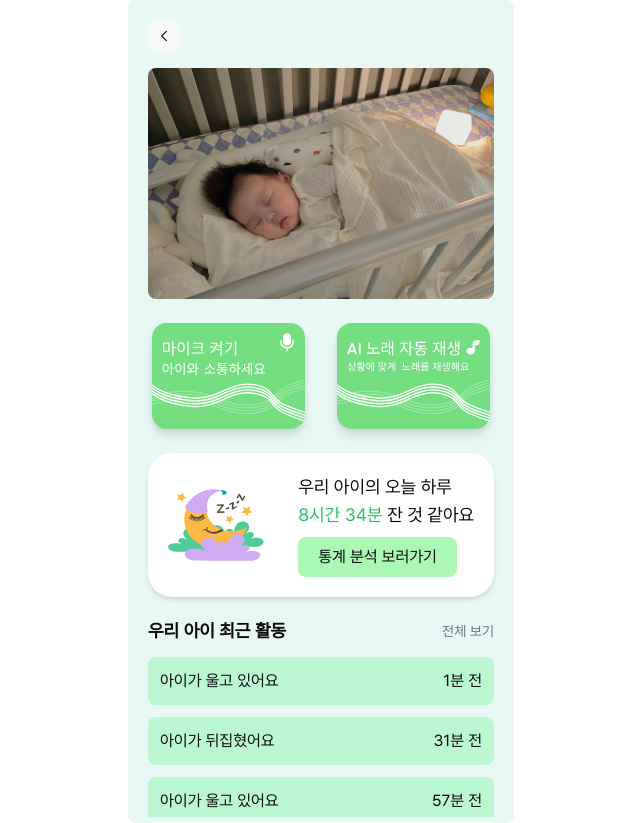
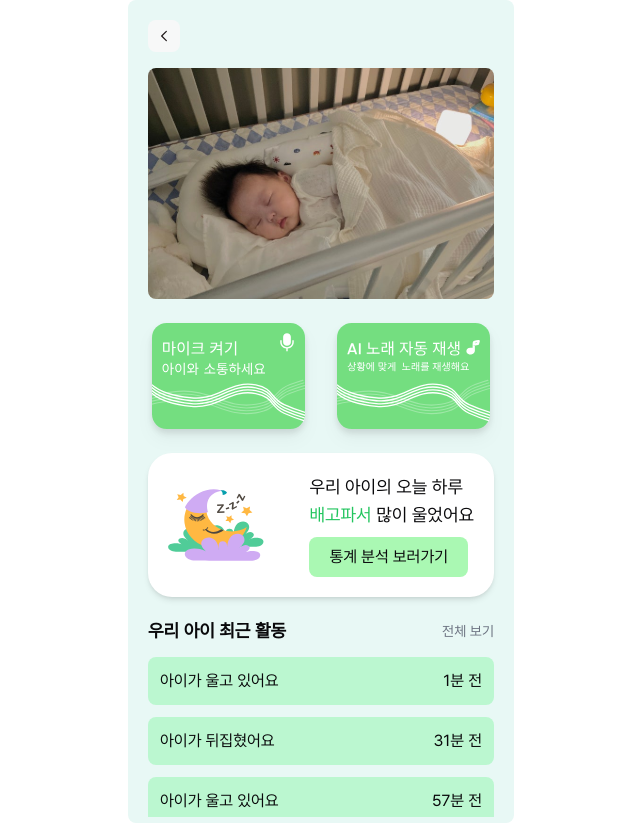
Before and after one commit to yxun20/dingle_frontend, a React (Vite) app: page /dash in a window 1280 px wide. Shown: the whole page, without its empty margins (319-959 px from the left). Built offline with nearby package versions, Linux system fonts and the light colour scheme; what tailwindcss-truncate-multiline would draw is missing.

Commit message:
Update Dashboard.tsx
대쉬보드 분석버튼 수정

```diff
--- a/src/pages/Dashboard.tsx
+++ b/src/pages/Dashboard.tsx
@@ -34,7 +34,7 @@ const Dashboard = () => {
           <p className="text-lg mb-2">
             우리 아이의 오늘 하루
             <br />
-            <span className="text-green-500">8시간 34분</span> 잔 것 같아요
+            <span className="text-green-500">배고파서</span> 많이 울었어요
           </p>
           <button
             className="bg-[#AAF8B3] border-none py-2 px-5 rounded-lg cursor-pointer"
```
